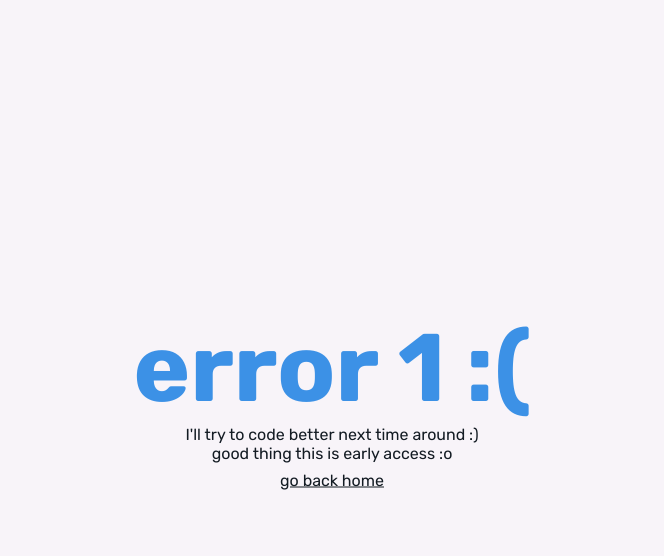
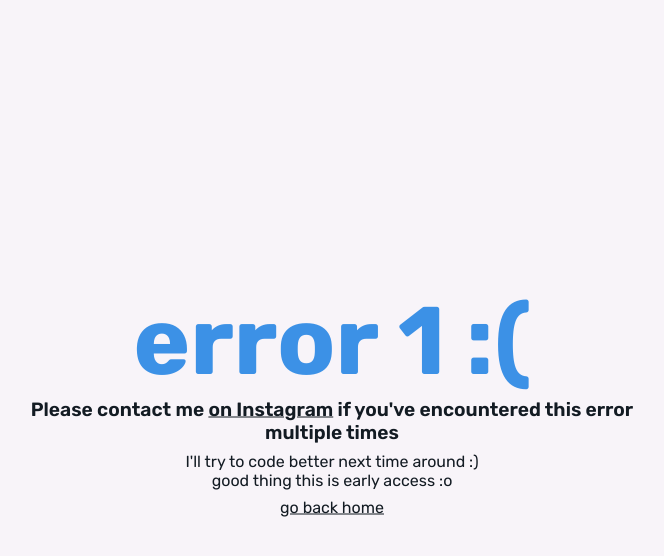
Before and after one commit to czett/go2klo, a Flask app: page /error/1 in a window 1280 px wide. Shown: the top 556 px of the page, without its empty margins (308-972 px from the left). Run offline with Flask 3, Linux system fonts and the light colour scheme; the visitor is signed in with stand-in values (Sample User, id 1); some libraries are stand-ins or nearby versions; some web fonts are replaced.

Commit message:
error page displays insta dm opportunity

```diff
--- a/static/style.css
+++ b/static/style.css
@@ -846,6 +846,13 @@ input[type="range"]::-webkit-slider-thumb {
 .error-box .error-comment{
     text-align: center;
     margin-bottom: 1vh;
+}
+
+.error-box .insta-dm-tip{
+    font-size: 1.2rem;
+    margin-bottom: 1vh;
+    font-weight: 600;
+    text-align: center;
 }
 
 /* banner after rating */
--- a/templates/error.html
+++ b/templates/error.html
@@ -6,6 +6,7 @@
     <div class="error">
         <div class="code">{{code}}</div>
     </div>
+    <div class="insta-dm-tip">Please contact me <a href="https://instagram.com/go2klo" target="_blank">on Instagram</a> if you've encountered this error multiple times</div>
     <div class="error-comment">{{ts["comment_1"]}} <br>{{ts["comment_2"]}}</div>
     <div class="back-to-home"><a href="/">{{ts["back"]}}</a></div>
 </div>
```
